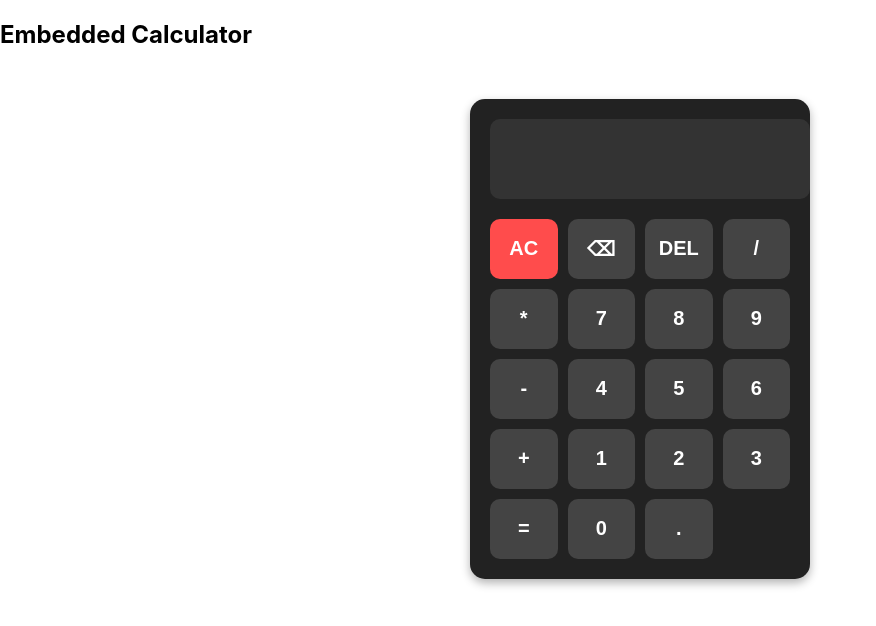
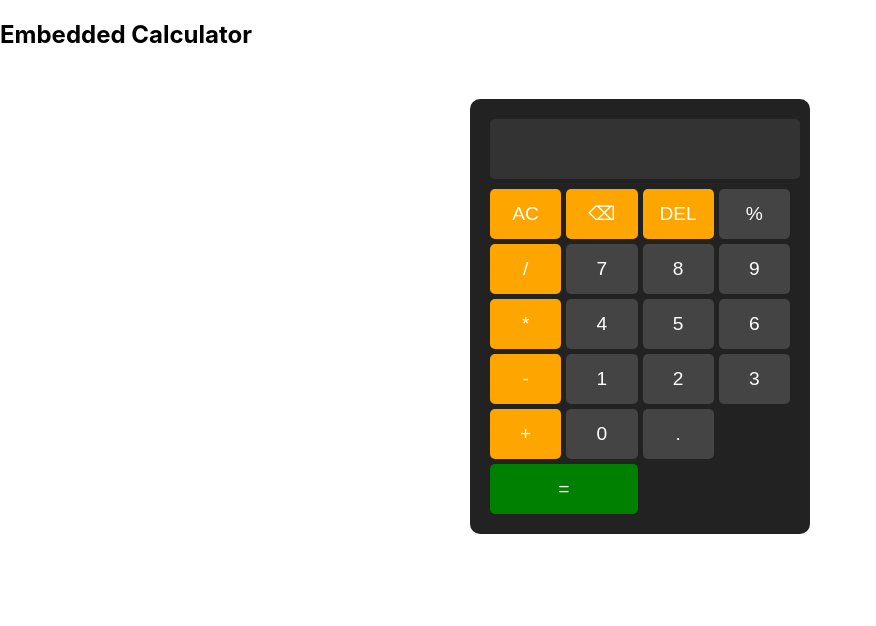
Before and after one commit to 27-NakulRathore/embedded-calculator, a React (Create React App) app: page / in a window 1280 px wide. Shown: the top 626 px of the page, without its empty margins (0-876 px from the left). Built offline with nearby package versions, Linux system fonts and the light colour scheme.

Commit message:
Added square root function to calculator

```diff
--- a/package.json
+++ b/package.json
@@ -7,6 +7,7 @@
     "@testing-library/jest-dom": "^6.6.3",
     "@testing-library/react": "^16.2.0",
     "@testing-library/user-event": "^13.5.0",
+    "mathjs": "^14.3.1",
     "react": "^19.0.0",
     "react-dom": "^19.0.0",
     "react-scripts": "^3.0.1",
--- a/src/Calculator.css
+++ b/src/Calculator.css
@@ -2,58 +2,57 @@
   width: 300px;
   margin: 50px auto;
   padding: 20px;
+  border-radius: 10px;
   background: #222;
-  border-radius: 15px;
-  box-shadow: 0px 4px 10px rgba(0, 0, 0, 0.3);
   text-align: center;
 }
 
-input {
+.calculator input {
   width: 100%;
-  height: 60px;
-  font-size: 24px;
+  height: 50px;
+  font-size: 1.5em;
   text-align: right;
-  padding: 10px;
+  margin-bottom: 10px;
+  padding: 5px;
   border: none;
-  outline: none;
-  border-radius: 10px;
   background: #333;
   color: white;
+  border-radius: 5px;
 }
 
 .buttons {
   display: grid;
   grid-template-columns: repeat(4, 1fr);
-  gap: 10px;
-  margin-top: 20px;
+  gap: 5px;
 }
 
 button {
-  width: 100%;
-  height: 60px;
-  font-size: 20px;
-  font-weight: bold;
+  height: 50px;
+  font-size: 1.2em;
   border: none;
-  border-radius: 10px;
+  cursor: pointer;
+  border-radius: 5px;
   background: #444;
   color: white;
-  transition: 0.3s;
-  cursor: pointer;
 }
 
 button:hover {
   background: #666;
 }
 
-button:active {
-  transform: scale(0.95);
+.operator {
+  background: orange;
 }
 
-button:nth-child(1) { /* AC button */
-  background: #ff4c4c;
-  color: white;
+.operator:hover {
+  background: darkorange;
 }
 
-button:nth-child(1):hover {
-  background: #ff6666;
+.equal {
+  background: green;
+  grid-column: span 2;
 }
+
+.equal:hover {
+  background: darkgreen;
+}
--- a/src/Calculator.js
+++ b/src/Calculator.js
@@ -1,17 +1,11 @@
 import React, { useState } from "react";
-import "./Calculator.css"; // Make sure this file exists
+import "./Calculator.css"; // Ensure this CSS file exists
+import { evaluate } from "mathjs";
 
 function Calculator() {
   const [input, setInput] = useState("");
 
   const handleClick = (value) => {
-    // Prevent multiple operators in a row
-    if (
-      ["+", "-", "*", "/"].includes(value) &&
-      (input === "" || ["+", "-", "*", "/"].includes(input.slice(-1)))
-    ) {
-      return;
-    }
     setInput(input + value);
   };
 
@@ -20,50 +14,60 @@ function Calculator() {
   };
 
   const handleDelete = () => {
-    setInput(input.slice(0, -1)); // Remove last character
+    setInput(input.slice(0, -1)); // Remove the last character
   };
 
   const handleCalculate = () => {
     try {
-      // Evaluate safely using Function constructor
-      setInput(Function(`"use strict"; return (${input})`)().toString());
+      setInput(evaluate(input).toString()); // ✅ Safely evaluate expression
     } catch (error) {
       setInput("Error");
     }
   };
 
-  const handleBackspace = () => {
-    setInput(input.slice(0, -1)); // Removes the last character
+  const handlePercentage = () => {
+    if (input) {
+      setInput((parseFloat(input) / 100).toString());
+    }
   };
+
+
 
 
   return (
     <div className="calculator">
       <input type="text" value={input} readOnly />
+
       <div className="buttons">
-        <button onClick={handleClear}>AC</button>
-        <button onClick={handleBackspace}>⌫</button>
-        <button onClick={handleDelete}>DEL</button>
-        <button onClick={() => handleClick("/")}>/</button>
-        <button onClick={() => handleClick("*")}>*</button>
+        {/* First Row */}
+        <button className="operator" onClick={handleClear}>AC</button>
+        <button className="operator" onClick={handleDelete}>⌫</button>
+        <button className="operator" onClick={() => handleClick("DEL")}>DEL</button>
+        <button onClick={handlePercentage}>%</button>
+        <button className="operator" onClick={() => handleClick("/")}>/</button>
 
+        {/* Second Row */}
         <button onClick={() => handleClick("7")}>7</button>
         <button onClick={() => handleClick("8")}>8</button>
         <button onClick={() => handleClick("9")}>9</button>
-        <button onClick={() => handleClick("-")}>-</button>
+        <button className="operator" onClick={() => handleClick("*")}>*</button>
 
+        {/* Third Row */}
         <button onClick={() => handleClick("4")}>4</button>
         <button onClick={() => handleClick("5")}>5</button>
         <button onClick={() => handleClick("6")}>6</button>
-        <button onClick={() => handleClick("+")}>+</button>
+        <button className="operator" onClick={() => handleClick("-")}>-</button>
 
+        {/* Fourth Row */}
         <button onClick={() => handleClick("1")}>1</button>
         <button onClick={() => handleClick("2")}>2</button>
         <button onClick={() => handleClick("3")}>3</button>
-        <button onClick={handleCalculate}>=</button>
+        <button className="operator" onClick={() => handleClick("+")}>+</button>
 
+        {/* Fifth Row */}
         <button onClick={() => handleClick("0")}>0</button>
         <button onClick={() => handleClick(".")}>.</button>
+        <button className="equal" onClick={handleCalculate}>=</button>
       </div>
     </div>
   );
```
Also changed, not shown: 1 other file (tests, documents, lock files or other folders).
